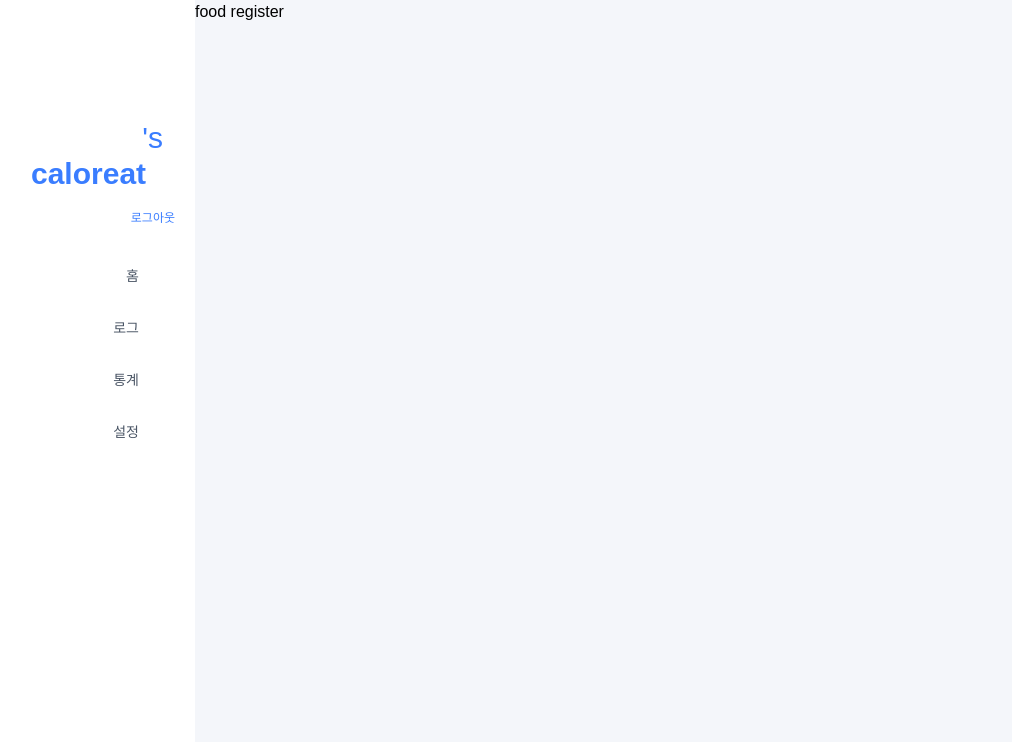
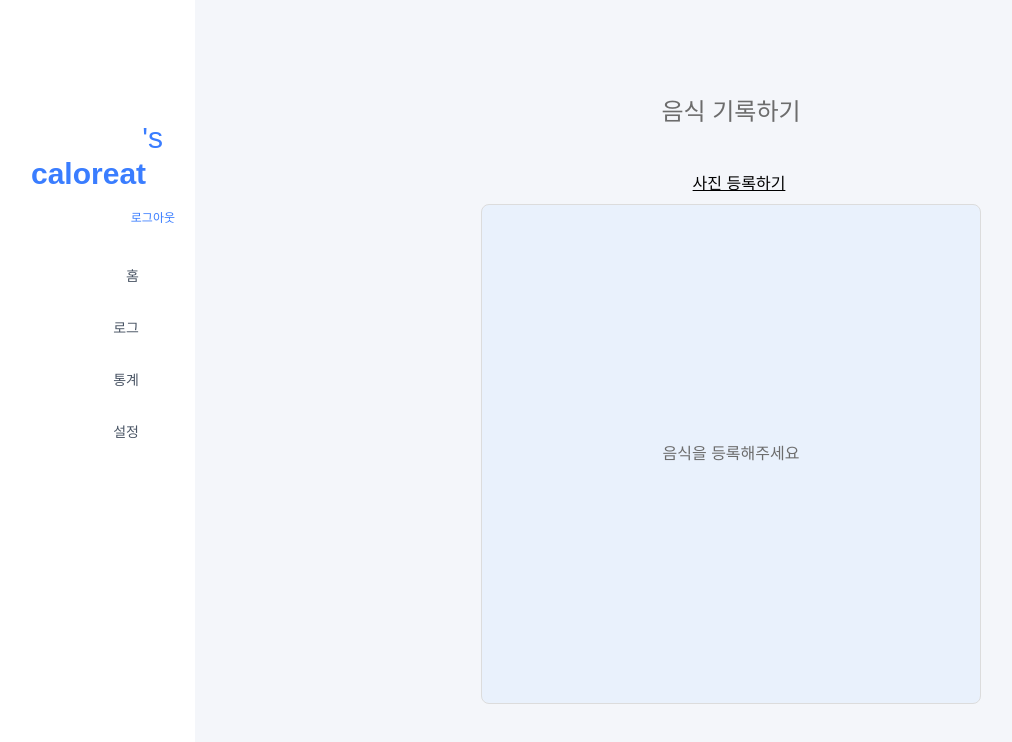
Before and after one commit to Team-AIvocado/caloreat-frontend, a React app: page /main/foodreg in a window 1280 px wide. Shown: the top 742 px of the page, without its empty margins (13-1025 px from the left). Built offline with nearby package versions, Linux system fonts and the light colour scheme; no server answers; the HTML template or start-up script is replaced by a standard one; a web font is replaced by a local one.

Commit message:
food register modifying

```diff
--- a/package.json
+++ b/package.json
@@ -16,6 +16,7 @@
     "react-circular-progressbar": "^2.2.0",
     "react-dom": "^19.2.0",
     "react-router-dom": "6.23.1",
+    "react-webcam": "^7.2.0",
     "tailwindcss": "^4.1.17"
   },
   "devDependencies": {
--- /dev/null
+++ b/src/components/WebCamera/index.jsx
@@ -0,0 +1,43 @@
+import React from "react";
+import Webcam from "react-webcam";
+import camera from "../../assets/camera.png";
+
+const videoConstraints = {
+  width: 500,
+  height: 500,
+  facingMode: "user",
+};
+
+export const WebCamera = ({ setImgSrc, setCameraMode }) => {
+  const webcamRef = React.useRef(null);
+  const capture = () => {
+    if (webcamRef.current) {
+      const imageSrc = webcamRef.current.getScreenshot();
+      setImgSrc(imageSrc);
+      alert("사진 촬영 완료!");
+      setCameraMode(false);
+    }
+  };
+  return (
+    <div className="relative w-full h-full">
+      <Webcam
+        audio={false}
+        height={500}
+        screenshotFormat="image/jpeg"
+        width={500}
+        videoConstraints={videoConstraints}
+        className="w-full h-full absolute inset-0 object-cover"
+        ref={webcamRef}
+      />
+
+      <button
+        className="absolute bottom-4 left-1/2 transform -translate-x-1/2
+                   w-16 h-16 rounded-full border-2 border-black bg-white/30
+                   flex justify-center items-center z-20 text-white"
+        onClick={capture}
+      >
+        <img className="w-10 aspect-square" src={camera} />
+      </button>
+    </div>
+  );
+};
--- a/src/index.css
+++ b/src/index.css
@@ -9,6 +9,7 @@
   --color-border_color: #dcdcdc;
   --color-secondary_text: #6c6c6c;
   --color-primary_text: #1d2e50;
+  --color-sub_background: #e9f1fc;
 }
 
 body {
--- a/src/pages/FoodRegisterPage/index.jsx
+++ b/src/pages/FoodRegisterPage/index.jsx
@@ -1,3 +1,49 @@
+import { useState } from "react";
+import { WebCamera } from "../../components/WebCamera";
+
 export const FoodRegisterPage = () => {
-  return <>food register</>;
+  const [cameraMode, setCameraMode] = useState(false);
+  const [imgSrc, setImgSrc] = useState("");
+
+  return (
+    <div className="flex flex-col justify-center items-center">
+      <div className="pt-24 pb-11 text-center text-2xl text-secondary_text">
+        음식 기록하기
+      </div>
+      <div className="flex flex-col justify-center items-center">
+        <div
+          className="text-start underline pl-4 pb-2 cursor-pointer"
+          onClick={() => {
+            setCameraMode(true);
+            setImgSrc("");
+          }}
+        >
+          {cameraMode || <>{imgSrc ? "사진 다시 등록하기" : "사진 등록하기"}</>}
+        </div>
+        <div className="w-[500px] aspect-square rounded-lg bg-sub_background border border-border_color">
+          {imgSrc ? (
+            <img src={imgSrc} />
+          ) : (
+            <>
+              {cameraMode ? (
+                <WebCamera
+                  setImgSrc={setImgSrc}
+                  setCameraMode={setCameraMode}
+                />
+              ) : (
+                <div className="text-center text-secondary_text w-full h-full flex justify-center items-center">
+                  음식을 등록해주세요
+                </div>
+              )}
+            </>
+          )}
+        </div>
+        {imgSrc && (
+          <button className="flex bg-main_color w-2/3 text-white rounded-lg px-8 py-2 mt-5 text-sm cursor-pointer">
+            사진 분석하기
+          </button>
+        )}
+      </div>
+    </div>
+  );
 };
```
Also changed, not shown: src/assets/camera.png (added), 1 other file (tests, documents, lock files or other folders).
